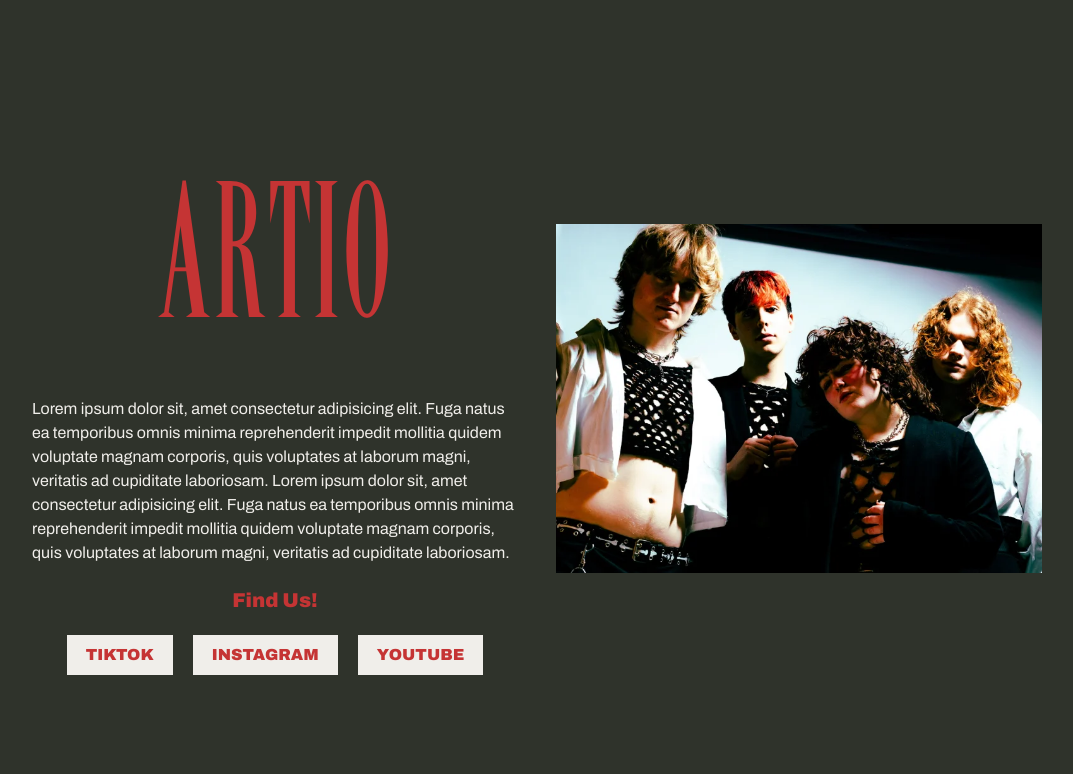
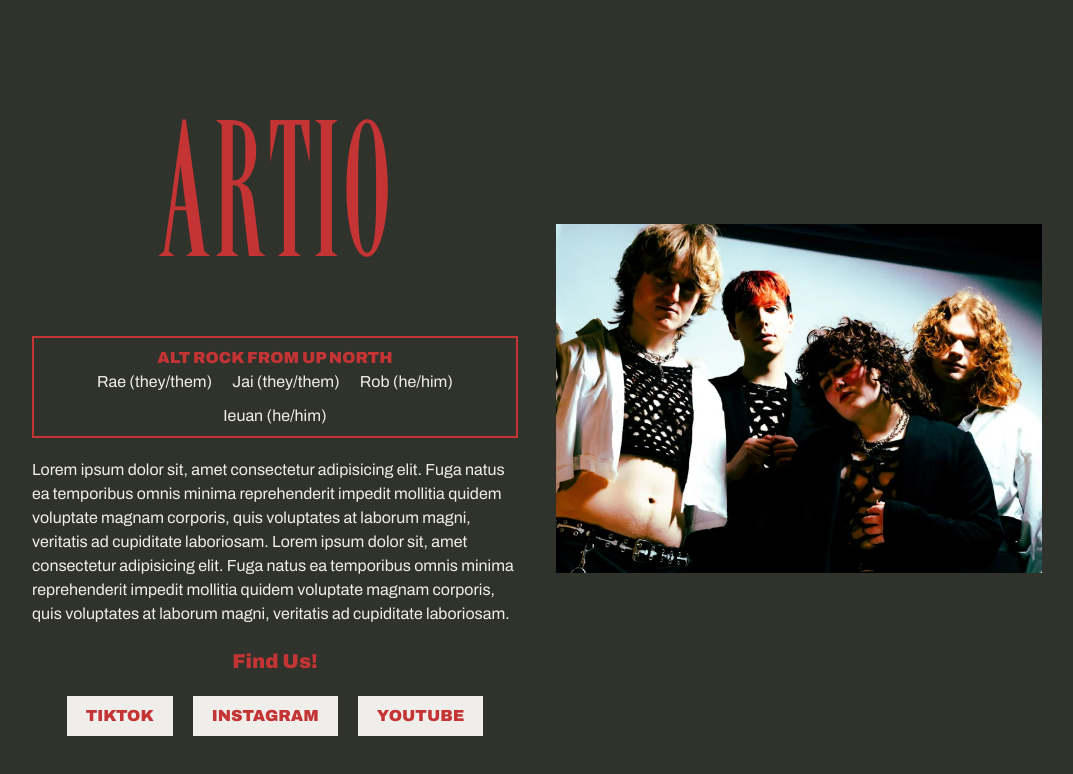
Before and after one commit to JBlackburn94/artio, a Next.js app: page / in a window 1280 px wide. Shown: the part 788-1562 px from the top of the page, without its empty margins (103-1176 px from the left). Built offline with nearby package versions, Linux system fonts and the light colour scheme.

Commit message:
adds the finished about section

```diff
--- a/src/components/About.tsx
+++ b/src/components/About.tsx
@@ -14,6 +14,17 @@ export default function About() {
         >
           Artio
         </h2>
+        <span className="flex flex-col justify-center items-center border-2 border-artioRed p-2">
+          <h3 className="uppercase font-black text-artioRed">
+            Alt rock from up north
+          </h3>
+          <span className="flex items-center gap-x-[20px] gap-y-[10px] justify-center flex-wrap">
+            <p>Rae (they/them)</p>
+            <p>Jai (they/them)</p>
+            <p>Rob (he/him)</p>
+            <p>Ieuan (he/him)</p>
+          </span>
+        </span>
         <p>
           Lorem ipsum dolor sit, amet consectetur adipisicing elit. Fuga natus
           ea temporibus omnis minima reprehenderit impedit mollitia quidem
```
